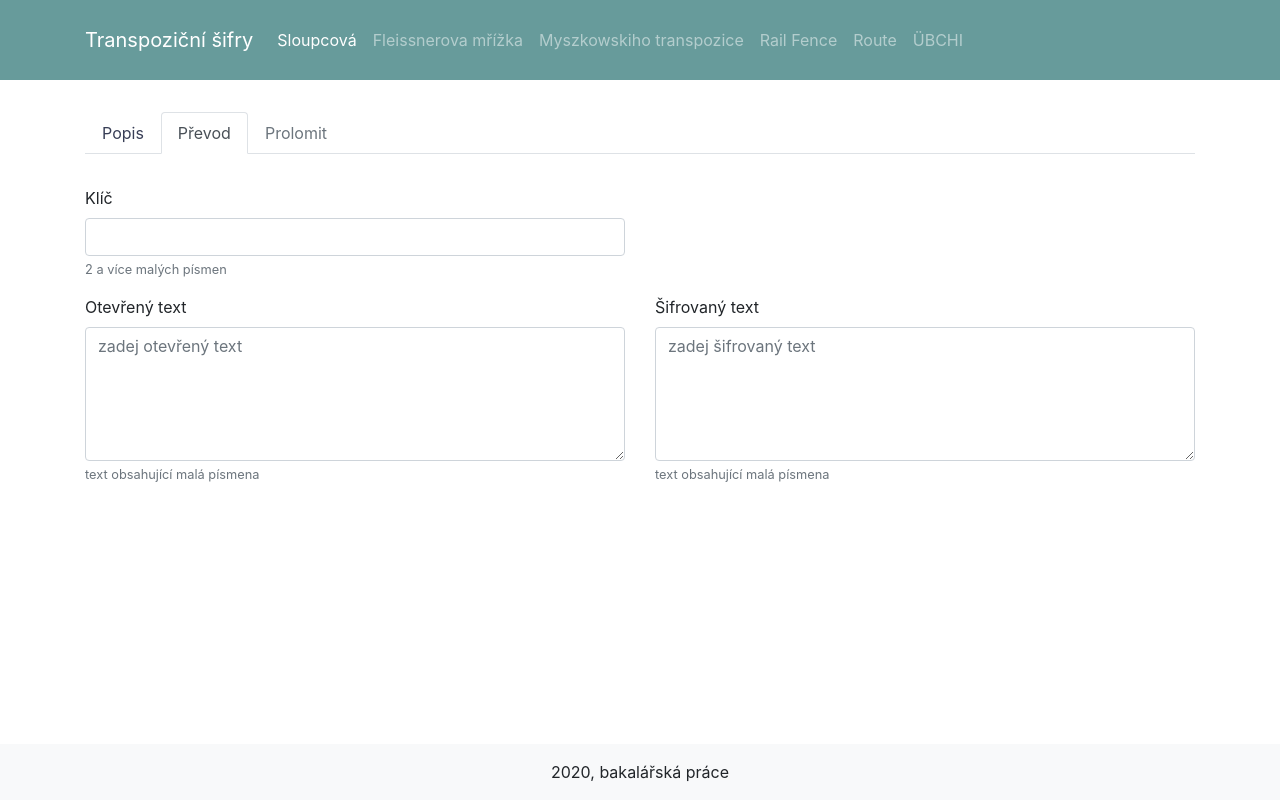
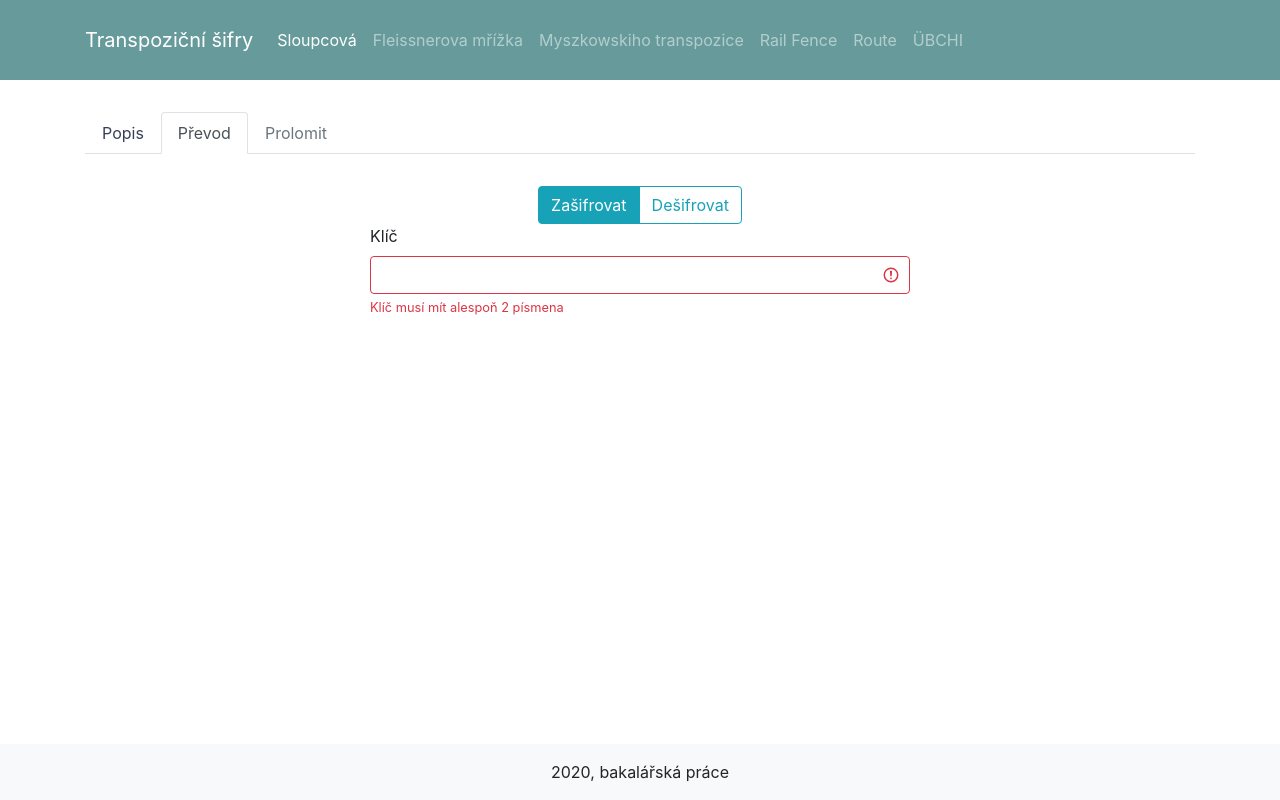
Before and after one commit to janbican/transposition-ciphers-site, a Vue app: page /columnar/convert in a window 1280 px wide. Built offline with nearby package versions, Linux system fonts and the light colour scheme.

Commit message:
convert validation start

```diff
--- a/src/components/columnar/Convert.vue
+++ /dev/null
@@ -1,147 +0,0 @@
-<template>
-  <div>
-    <b-row>
-      <b-col col lg="6">
-        <b-form-group
-          description="2 a více malých písmen"
-          label="Klíč"
-          label-for="key"
-        >
-          <b-form-input
-            id="key"
-            v-model="keyValue"
-            type="text"
-            autocomplete="off"
-            @keyup="keyValueChanged"
-          ></b-form-input>
-        </b-form-group>
-      </b-col>
-    </b-row>
-
-    <b-row>
-      <b-col lg="6">
-        <b-form-group
-          description="text obsahující malá písmena"
-          label="Otevřený text"
-          label-for="plainText"
-        >
-          <b-form-textarea
-            id="plainText"
-            v-model="plainText"
-            placeholder="zadej otevřený text"
-            rows="5"
-            @keyup="plainTextChanged"
-          ></b-form-textarea>
-        </b-form-group>
-      </b-col>
-      <b-col lg="6">
-        <b-form-group
-          description="text obsahující malá písmena"
-          label="Šifrovaný text"
-          label-for="cipherText"
-        >
-          <b-form-textarea
-            id="cipherText"
-            v-model="cipherText"
-            placeholder="zadej šifrovaný text"
-            rows="5"
-            @keyup="cipherTextChanged"
-          ></b-form-textarea>
-        </b-form-group>
-      </b-col>
-    </b-row>
-
-    <b-row>
-      <b-col>
-        <b-table striped hover :items="tableData"></b-table>
-      </b-col>
-    </b-row>
-  </div>
-</template>
-
-<script>
-import columnarCipher from '@/mixins/columnarCipher'
-
-export default {
-  name: 'Columnar',
-  mixins: [columnarCipher],
-  data() {
-    return {
-      keyValue: '',
-      plainText: '',
-      cipherText: '',
-      tableData: []
-    }
-  },
-  // computed: {
-  //   tableData() {
-  //     const keyPermutation = this.getKeyPermutation(this.keyValue)
-  //     const data = {}
-  //     for (let i = 0; i < this.keyValue.length; i++) {
-  //       const letter = this.keyValue.charAt(i)
-  //       data[letter] = keyPermutation[i] + 1
-  //     }
-  //     return data
-  //   }
-  // },
-  methods: {
-    getAdjustedText(text) {
-      return text.replace(/[^A-Za-z]/g, '')
-    },
-    canEncrypt() {
-      return (
-        this.keyValue.length > 1 &&
-        this.plainText.length >= this.keyValue.length
-      )
-    },
-    canDecrypt() {
-      return (
-        this.keyValue.length > 1 &&
-        this.cipherText.length >= this.keyValue.length
-      )
-    },
-    keyValueChanged() {
-      this.keyValue = this.getAdjustedText(this.keyValue).toLowerCase()
-      if (this.canEncrypt()) {
-        this.doEncrypt()
-        this.calcTableData()
-      }
-    },
-    plainTextChanged() {
-      this.plainText = this.getAdjustedText(this.plainText).toLowerCase()
-      if (this.canEncrypt()) {
-        this.doEncrypt()
-      }
-    },
-    cipherTextChanged() {
-      this.cipherText = this.getAdjustedText(this.cipherText).toUpperCase()
-      if (this.canDecrypt()) {
-        this.doDecrypt()
-      }
-    },
-    doEncrypt() {
-      this.cipherText = this.columnarEncrypt(this.keyValue, this.plainText)
-    },
-    doDecrypt() {
-      this.plainText = this.columnarDecrypt(this.keyValue, this.cipherText)
-    },
-    calcTableData() {
-      const keyPermutation = this.getKeyPermutation(this.keyValue)
-      const data = {}
-      for (let i = 0; i < this.keyValue.length; i++) {
-        const letter = this.keyValue.charAt(i)
-        data[letter] = keyPermutation[i] + 1
-      }
-      this.tableData = [data]
-    }
-  }
-}
-</script>
-
-<style scoped>
-input:focus,
-textarea:focus {
-  border-color: #204051;
-  outline: none;
-}
-</style>
--- /dev/null
+++ b/src/components/columnar/convert/Convert.vue
@@ -0,0 +1,53 @@
+<template>
+  <div id="convert">
+    <conversion-choice v-model="convertChoice" :choice="convertChoice" />
+
+    <b-row class="justify-content-md-center">
+      <b-col col lg="6">
+        <key-input
+          v-model="keyValue"
+          :value="keyValue"
+          :isValid="isKeyValueValid"
+        />
+      </b-col>
+    </b-row>
+
+    <b-row v-show="isKeyValueValid">
+      <b-col>
+        <h5 v-if="convertChoice === 'encrypt'">zašifrovat</h5>
+        <h5 v-else>dešifrovat</h5>
+      </b-col>
+    </b-row>
+  </div>
+</template>
+
+<script>
+import ConversionChoice from '@/components/common/convert/ConversionChoice'
+import KeyInput from '@/components/common/convert/KeyInput'
+
+export default {
+  name: 'Convert',
+  components: {
+    'conversion-choice': ConversionChoice,
+    'key-input': KeyInput
+  },
+  data() {
+    return {
+      convertChoice: 'encrypt',
+      keyValue: ''
+    }
+  },
+  computed: {
+    isKeyValueValid: function() {
+      return this.keyValue.length > 1
+    }
+  }
+}
+</script>
+
+<style scoped>
+.choice {
+  display: flex;
+  justify-content: center;
+}
+</style>
--- /dev/null
+++ b/src/components/common/convert/ConversionChoice.vue
@@ -0,0 +1,27 @@
+<template>
+  <div class="choice">
+    <b-form-radio-group
+      :checked="choice"
+      :options="options"
+      buttons
+      button-variant="outline-info"
+      size="md"
+      @input="$emit('input', $event)"
+    ></b-form-radio-group>
+  </div>
+</template>
+
+<script>
+export default {
+  name: 'ConversionChoice',
+  props: { choice: String },
+  data() {
+    return {
+      options: [
+        { text: 'Zašifrovat', value: 'encrypt' },
+        { text: 'Dešifrovat', value: 'decrypt' }
+      ]
+    }
+  }
+}
+</script>
--- /dev/null
+++ b/src/components/common/convert/KeyInput.vue
@@ -0,0 +1,37 @@
+<template>
+  <div id="key-input">
+    <b-form-group label="Klíč" label-for="key">
+      <b-form-input
+        type="text"
+        :value="value"
+        :state="isValid"
+        @keyup="valueChanged"
+      ></b-form-input>
+
+      <b-form-invalid-feedback>
+        Klíč musí mít alespoň 2 písmena
+      </b-form-invalid-feedback>
+    </b-form-group>
+  </div>
+</template>
+
+<script>
+export default {
+  name: 'KeyInput',
+  props: {
+    value: String,
+    isValid: Boolean
+  },
+  methods: {
+    valueChanged(event) {
+      let value = this.getAdjustedText(event.target.value)
+      event.target.value = value
+      this.$emit('input', value)
+      if (this.isValueValid) this.$emit('keyValid')
+    },
+    getAdjustedText(text) {
+      return text.replace(/[^A-Za-z]/g, '')
+    }
+  }
+}
+</script>
--- a/src/router/index.js
+++ b/src/router/index.js
@@ -3,7 +3,7 @@ import VueRouter from 'vue-router'
 import Home from '@/views/Home.vue'
 import Columnar from '@/views/Columnar.vue'
 import ColumnarDescription from '@/components/columnar/Description.vue'
-import ColumnarConvert from '@/components/columnar/Convert.vue'
+import ColumnarConvert from '@/components/columnar/convert/Convert.vue'
 
 Vue.use(VueRouter)
 
```
